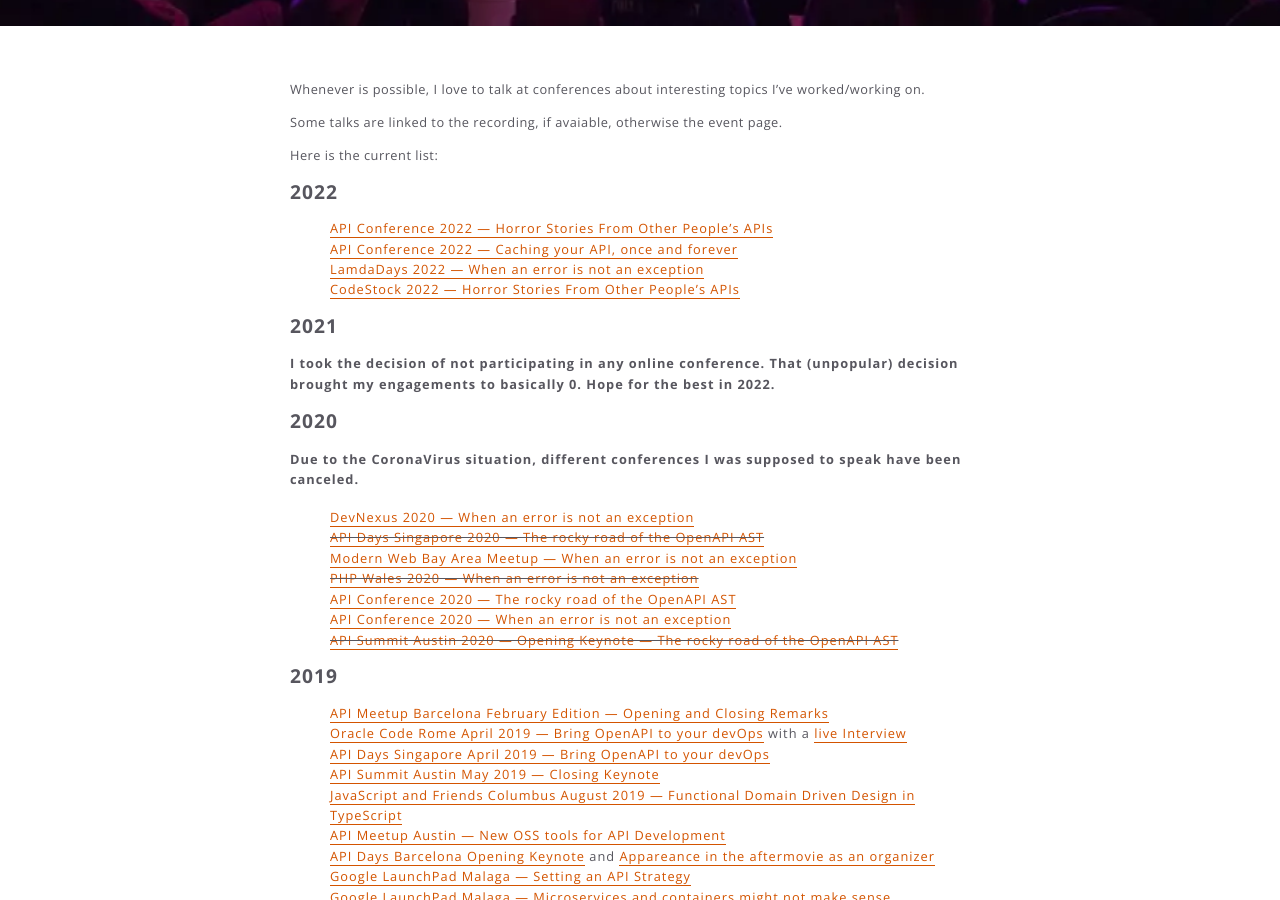
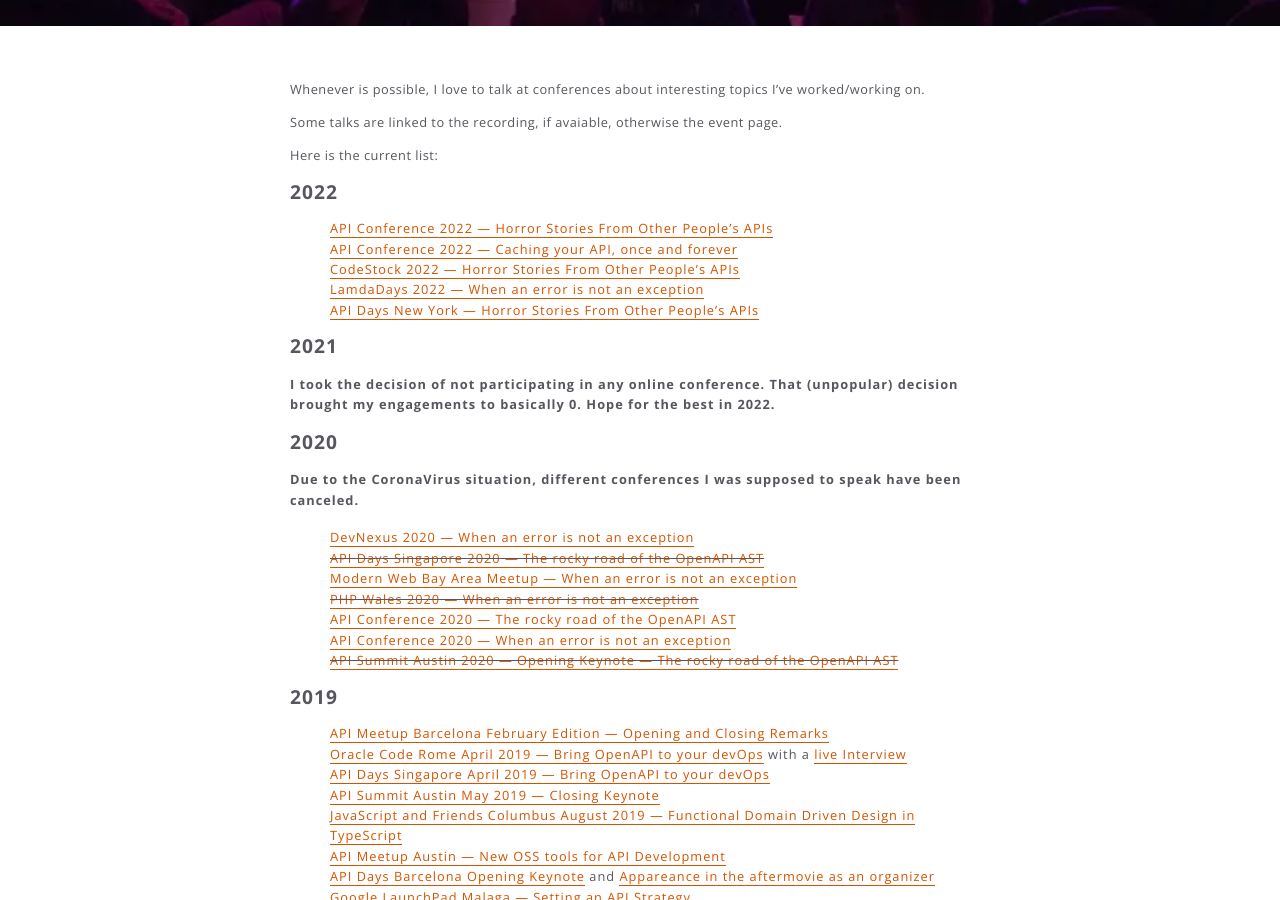
Before and after one commit to XVincentX/vncz, a Jekyll site: the page built from talks.md, in a window 1280 px wide and 900 px high, scrolled down 469 px. Built offline with Jekyll 4.4.1, drawn with Linux system fonts in a browser that asks for light colours.

Commit message:
Update talks.md

```diff
--- a/talks.md
+++ b/talks.md
@@ -13,8 +13,10 @@
 
 1. [API Conference 2022 — Horror Stories From Other People's APIs](https://apiconference.net/api-design/horror-stories-from-other-people-apis/)
 2. [API Conference 2022 — Caching your API, once and forever](https://apiconference.net/thehague/program-thehague/)
-3. [LamdaDays 2022 — When an error is not an exception](https://www.lambdadays.org/lambdadays2022/vincenzo-chianese)
-4. [CodeStock 2022 — Horror Stories From Other People's APIs](https://www.codestock.org/schedule)
+3. [CodeStock 2022 — Horror Stories From Other People's APIs](https://www.codestock.org/schedule)
+4. [LamdaDays 2022 — When an error is not an exception](https://www.lambdadays.org/lambdadays2022/vincenzo-chianese)
+5. [API Days New York — Horror Stories From Other People's APIs]()
+
 
 
 ## 2021
```
